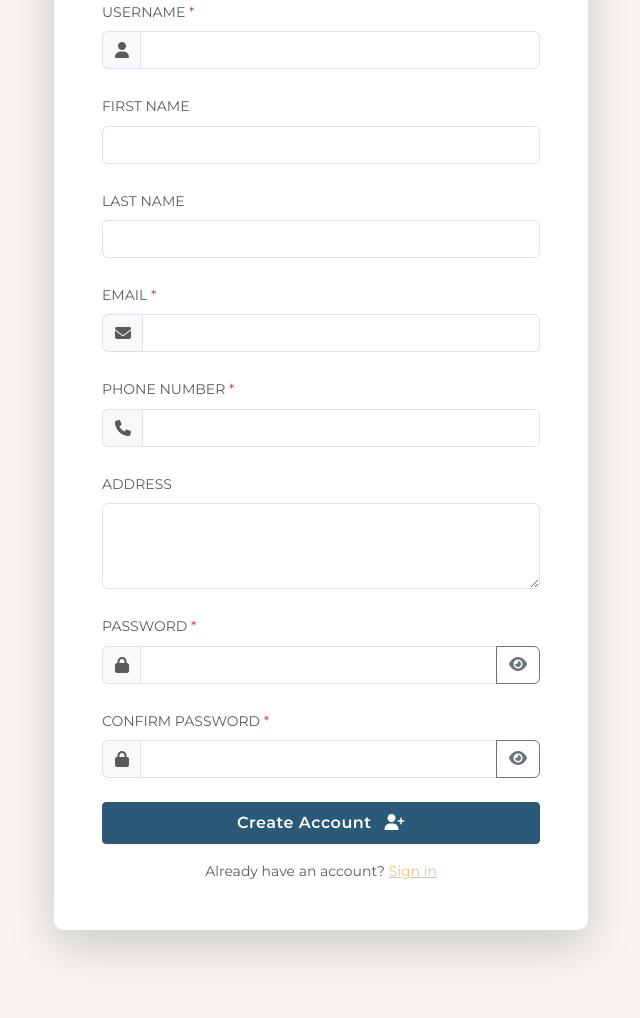
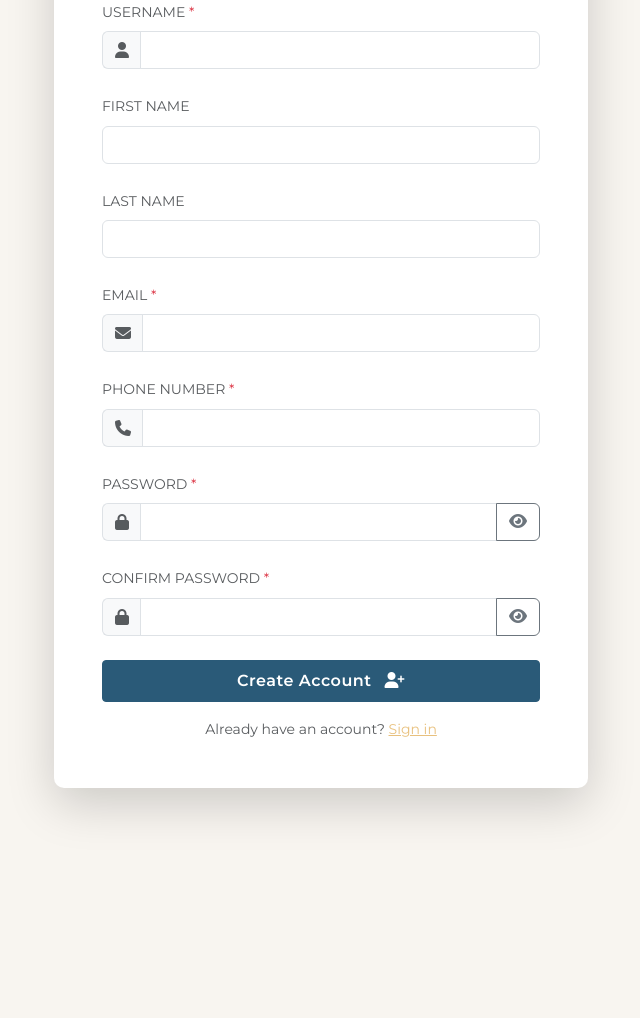
Before and after one commit to faezehghiasi/luxe-Store-Django, a Django app: page /account/ in a window 1280 px wide. Shown: the part 831-1849 px from the top of the page, without its empty margins (319-959 px from the left). After the commit the page ends 1648 px from the top, so only its background shows below. Run offline with Django 5.2, Linux system fonts and the light colour scheme.

Commit message:
delete address field

```diff
--- a/store/account/forms.py
+++ b/store/account/forms.py
@@ -20,7 +20,7 @@ from django.contrib.auth.forms import UserCreationForm
 class SignUpForm(UserCreationForm):
     class Meta:
         model = models.User
-        exclude = ['is_staff', 'is_superuser', 'is_active', 'date_joined', 'groups', 'user_permissions','last_login','avatar']
+        exclude = ['is_staff', 'is_superuser', 'is_active', 'date_joined', 'groups', 'user_permissions','last_login','avatar','address']
         # fields = ['first_name', 'last_name', 'email','phone_number','password']
         # fields = '__all__'
 
--- a/store/account/templates/account/signup.html
+++ b/store/account/templates/account/signup.html
@@ -140,24 +140,6 @@
                             {% endif %}
                         </div>
 
-                        <!-- Address Field -->
-                        <div class="mb-4">
-                            <label for="{{ form.address.id_for_label }}" class="form-label small text-uppercase text-muted">
-                                Address
-                            </label>
-                            <textarea class="form-control {% if form.address.errors %}is-invalid{% endif %}"
-                                      id="{{ form.address.id_for_label }}"
-                                      name="{{ form.address.html_name }}"
-                                      rows="3">{{ form.address.value|default:'' }}</textarea>
-                            {% if form.address.errors %}
-                                <div class="invalid-feedback">
-                                    {% for error in form.address.errors %}
-                                        {{ error }}
-                                    {% endfor %}
-                                </div>
-                            {% endif %}
-                        </div>
-
                         <!-- Password Field -->
                         <div class="mb-4">
                             <label for="{{ form.password1.id_for_label }}" class="form-label small text-uppercase text-muted">
```
